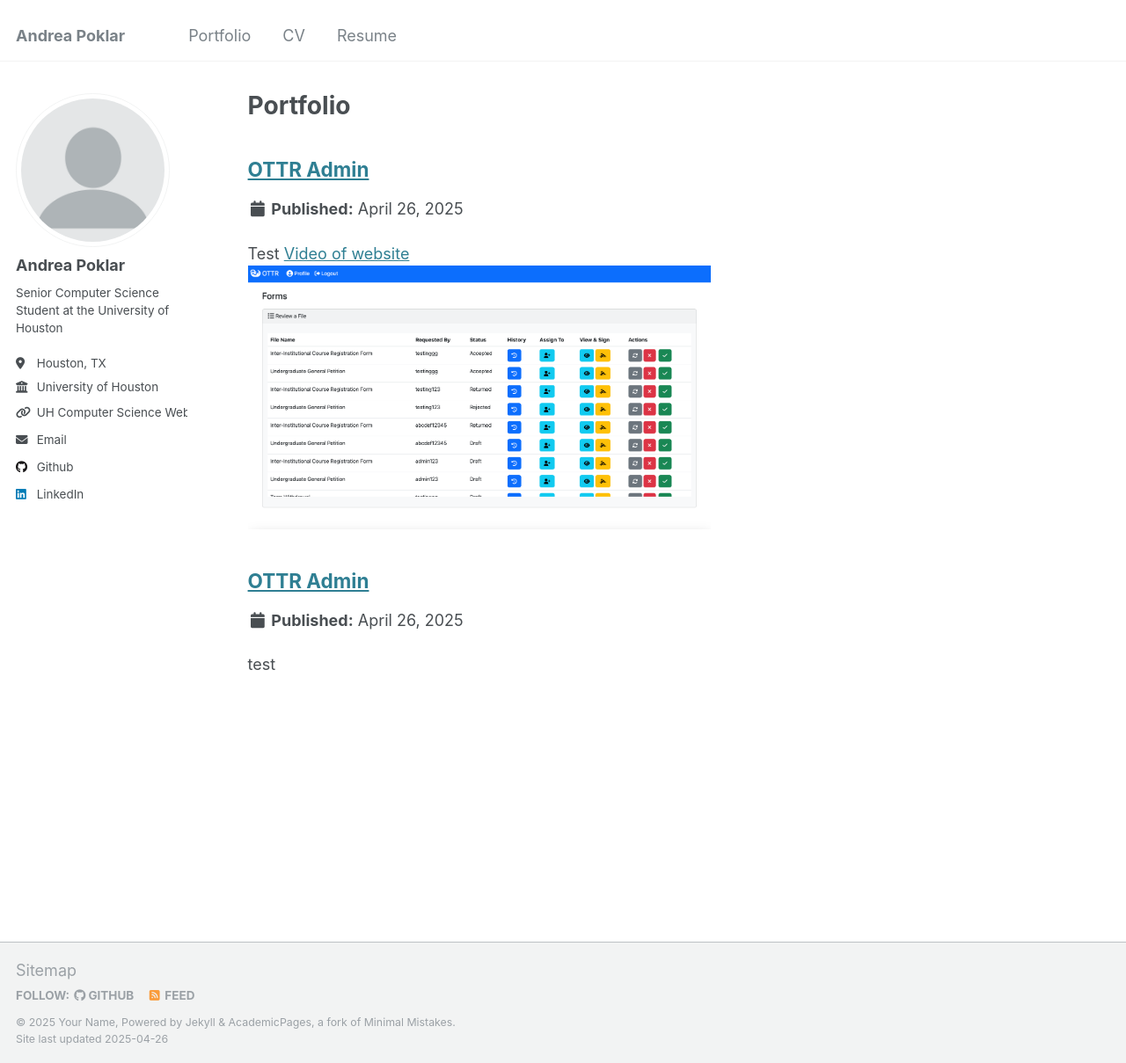
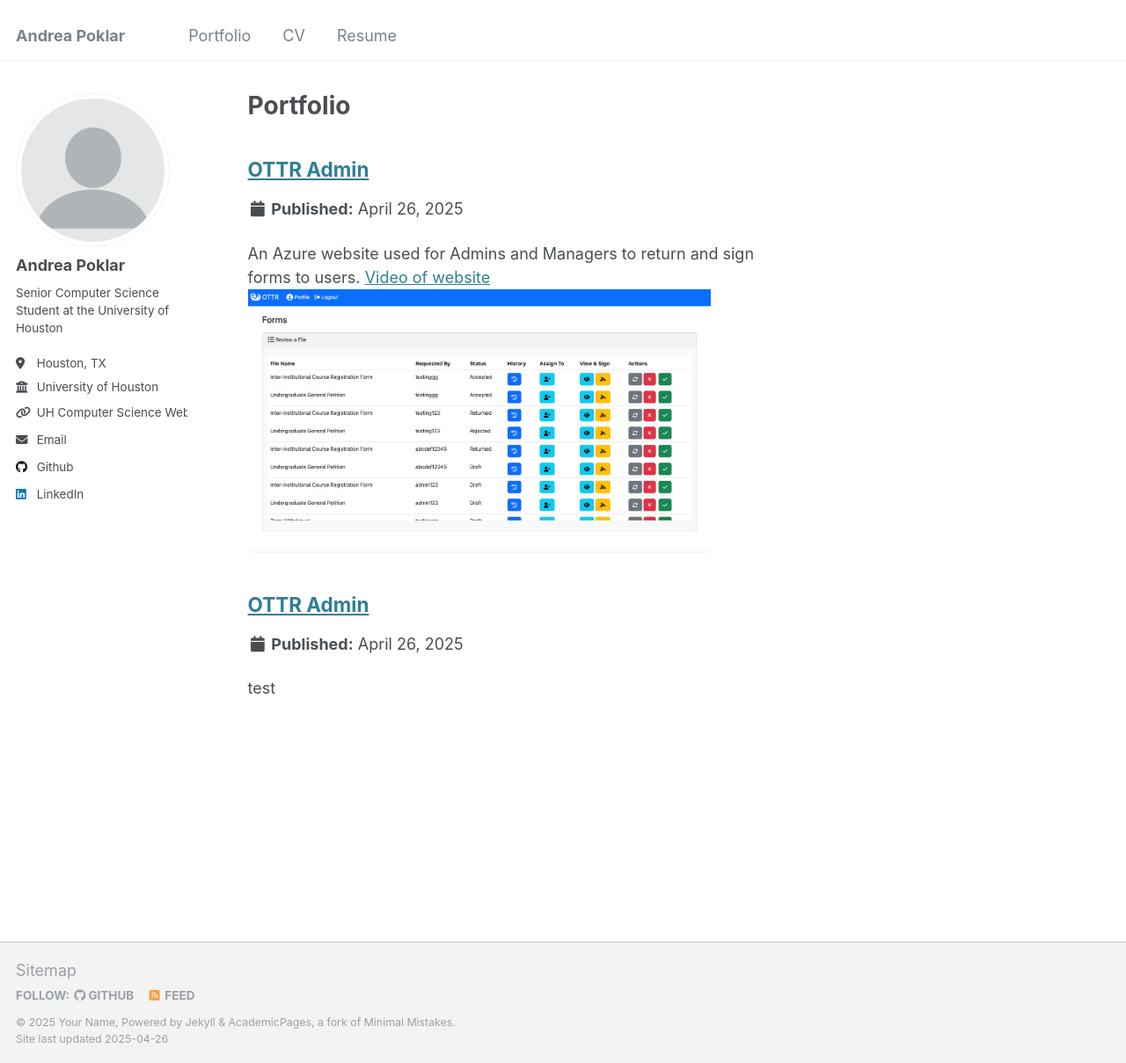
Before and after one commit to apoklar/apoklar.github.io, a Jekyll site: the page built from _pages/portfolio.html, in a window 1280 px wide and 1209 px high. Shown: the whole window at 88% size. Built offline with Jekyll 4.4.1, drawn with Linux system fonts in a browser that asks for light colours.

Commit message:
Update portfolio-1.md

```diff
--- a/_portfolio/portfolio-1.md
+++ b/_portfolio/portfolio-1.md
@@ -1,6 +1,6 @@
 ---
 title: "OTTR Admin"
-excerpt: "Test
+excerpt: "An Azure website used for Admins and Managers to return and sign forms to users.
 <a href='https://www.youtube.com/watch?v=kqkjt9W8pR8' target='_blank'>Video of website</a><br/><img src='/images/ottr.png'>"
 collection: portfolio
 header:
```
